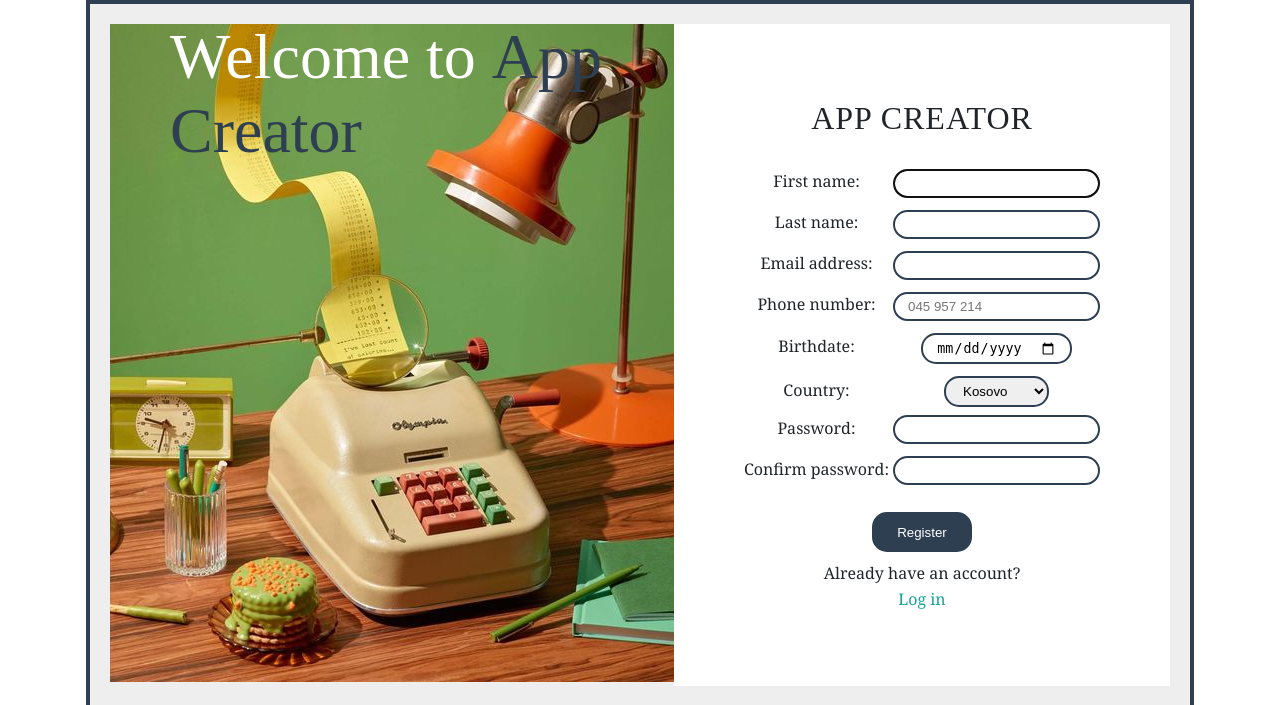
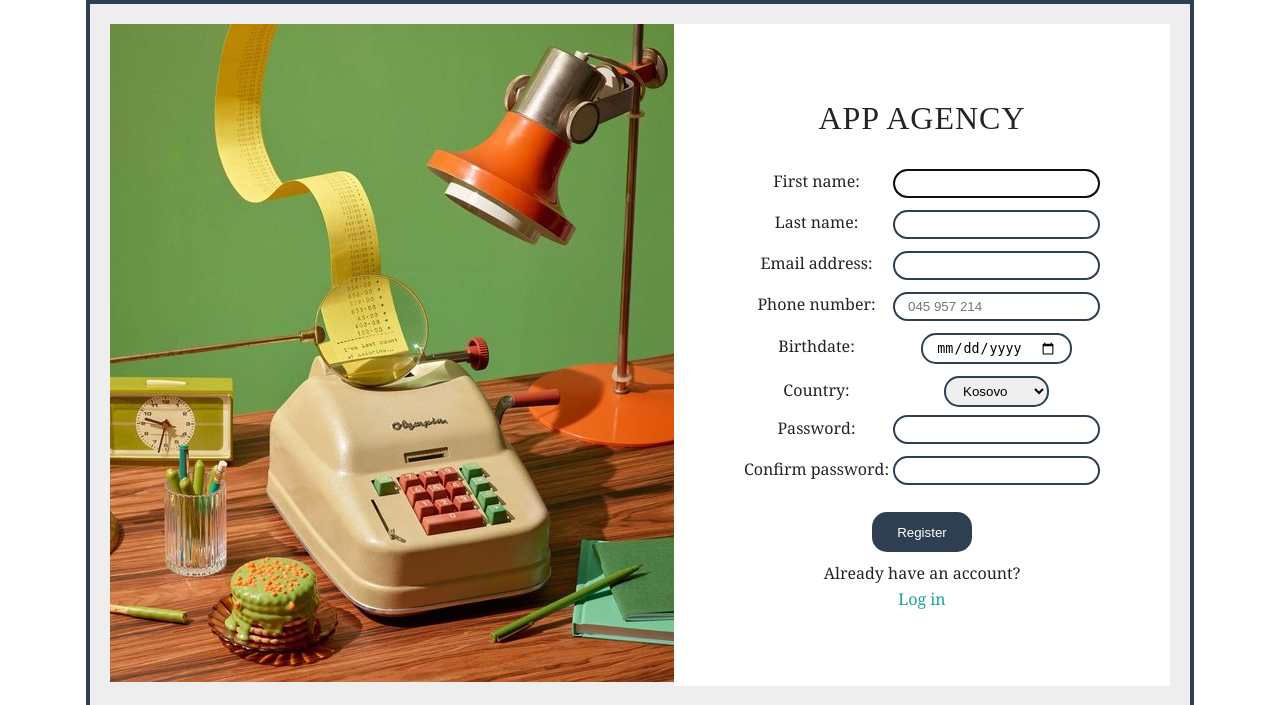
Before and after one commit to dielllza/BI_21-22_Gr11, a PHP site: page /register.php in a window 1280 px wide. Shown: the top 705 px of the page. Run offline with PHP 8.4, Linux system fonts and the light colour scheme.

Commit message:
Added hashing and a few small changes

```diff
--- a/database_services/db_register.php
+++ b/database_services/db_register.php
@@ -5,7 +5,7 @@
  {
     global $connection;
     $esc_email= escape_this_string($email);
-    $esc_password = escape_this_string($password);
+    $esc_password = password_hash($password, PASSWORD_DEFAULT);
     $esc_first_name = escape_this_string($first_name);
     $esc_last_name = escape_this_string($last_name);
     $esc_birthday = escape_this_string($birthday);
--- a/login.php
+++ b/login.php
@@ -7,7 +7,7 @@ if (isset($_SESSION["logged_in"]) && $_SESSION["logged_in"] == true) {
 <!DOCTYPE html>
 <html>
 <head>
-	<title>App Creator | Log In</title>
+	<title>App Agency | Log In</title>
 	<link rel="stylesheet" type="text/css" href="css/login-register.css">
 	<!-- <script type="text/javascript" src="js/login.js"></script> -->
 </head>
@@ -17,7 +17,7 @@ if (isset($_SESSION["logged_in"]) && $_SESSION["logged_in"] == true) {
 	 ?>
 	<main>
 		<div class="photo">
-			<h2>Welcome back to <a href="index.html" style="text-decoration: none;"><span style="font-family: 'Times New Roman', cursive; color: #2e3f51;">App Creator</span></a></h2>
+			<!--<h2>Welcome back to <a href="index.html" style="text-decoration: none;"><span style="font-family: 'Times New Roman', cursive; color: #2e3f51;">App Creator</span></a></h2>-->
 			<a href="images/login-img.jpg"><img src="images/login-img.jpg"></a>
 		</div>
 		<div class="form-content">
--- a/register.php
+++ b/register.php
@@ -7,17 +7,17 @@ include_once("function_utils/ui_functions.php");
 <!DOCTYPE html>
 <html>
 <head>
-	<title>App Creator | Register</title>
+	<title>App Agency | Register</title>
 	<link rel="stylesheet" type="text/css" href="css/login-register.css">
 </head>
 <body>
 	<main>
 		<div class="photo">
-			<h2>Welcome to <a href="index.html" style="text-decoration: none;"><span style="font-family: 'Times New Roman', cursive; color: #2e3f51;">App Creator</span></a></h2>
+			<!--<h2>Welcome to <a href="index.html" style="text-decoration: none;"><span style="font-family: 'Times New Roman', cursive; color: #2e3f51;">App Agency</span></a></h2>-->
 			<a href="images/login-img.jpg"><img src="images/login-img.jpg"></a>
 		</div>
 		<div class="form-content">
-			<h1 style="letter-spacing: 1px; font-family: Times New Roman; font-weight: 500;">APP CREATOR</h1>
+			<h1 style="letter-spacing: 1px; font-family: Times New Roman; font-weight: 500;">APP AGENCY</h1>
 			<form method="post" action="form_processor_services/process_register.php">
 				<table>
 					<tbody>
```
Also changed, not shown: database_services/db_login.php (+11 -3 lines), form_processor_services/process_login.php (+6 -4 lines).
